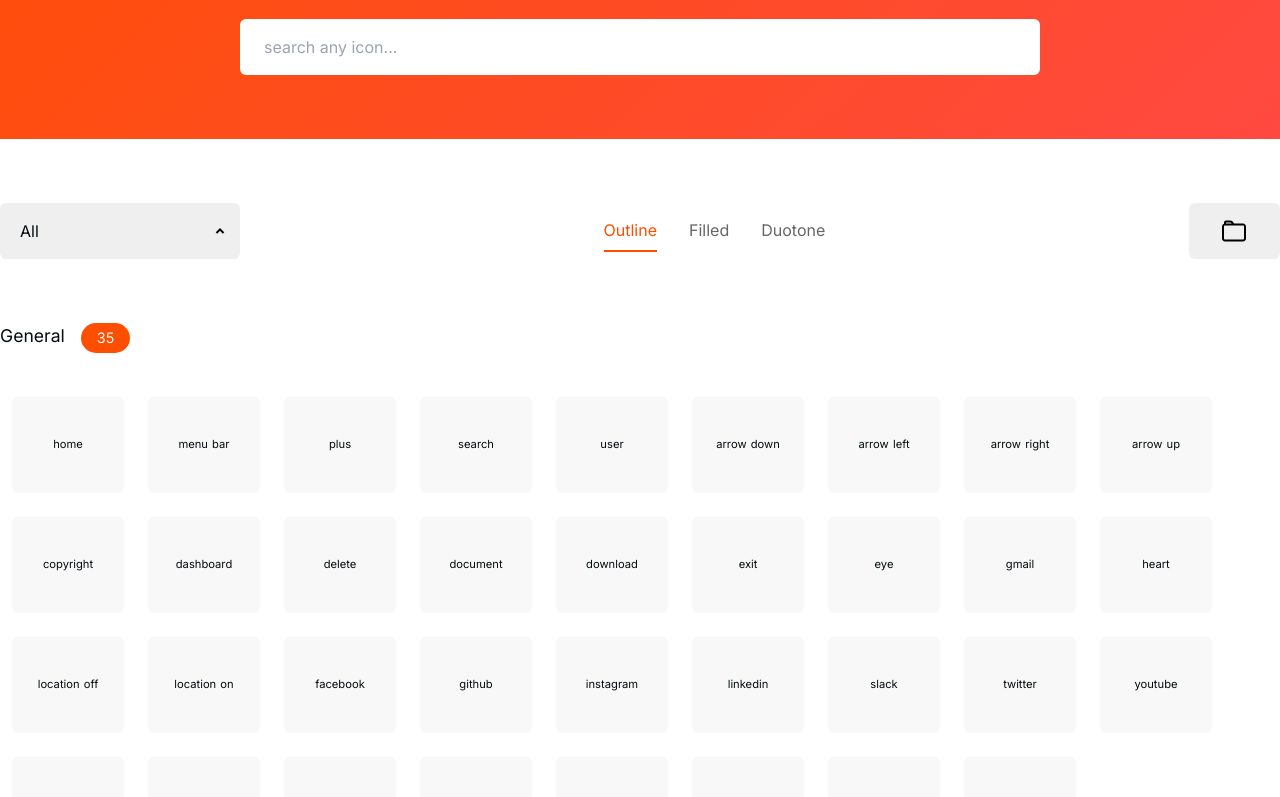
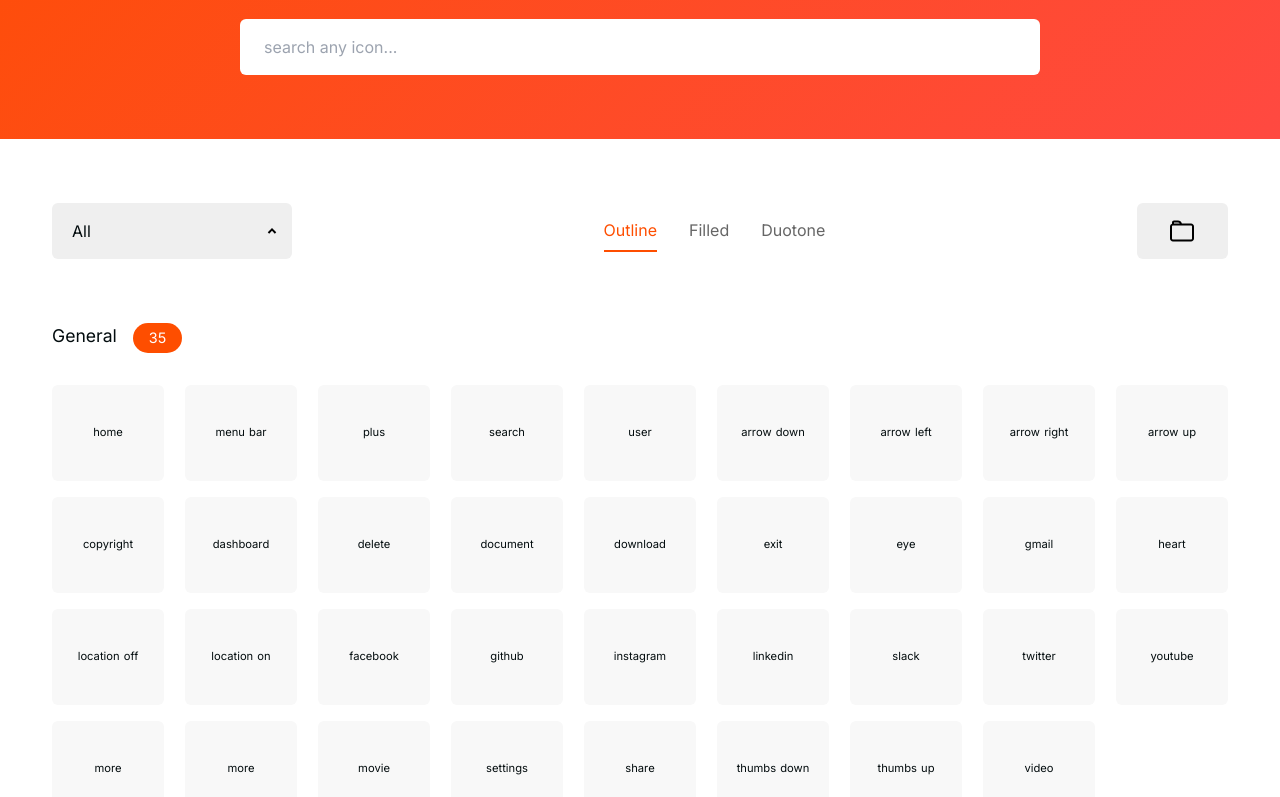
Before and after one commit to stunicons/stunicons.com, a Nuxt app: page / in a window 1280 px wide. Shown: the part 400-1197 px from the top of the page. Built offline with nearby package versions, Linux system fonts and the light colour scheme.

Commit message:
refactor: making icons fill the whole space

```diff
--- a/components/IconPack/Icon.vue
+++ b/components/IconPack/Icon.vue
@@ -47,7 +47,7 @@ export default {
 
 <style lang="scss" scoped>
 .icon-card{
-  @apply flex justify-center items-center rounded-md m-3;
+  @apply flex justify-center items-center rounded-md;
   background-color: $bg-secondary;
   width: 7rem;
   height:6rem;
--- a/pages/index.vue
+++ b/pages/index.vue
@@ -21,16 +21,19 @@
 
       </section>
 
-      <HeaderFilter @input="search" @openCollection="openCollection" />
-
+      <section class="header-filter flex justify-center ">
+        <section class="header-filter--wrapper maximum-width">
+          <HeaderFilter @input="search" @openCollection="openCollection" />
+        </section>
+      </section>
 
       <!-- icon pack list-->
-      <section class="icon-pack x-padding" v-for="iconGroup in icons" :key="iconGroup.categoryName">
-        <section class="center">
+      <section class="icon-pack flex justify-center" v-for="iconGroup in icons" :key="iconGroup.categoryName">
+        <section class="maximum-width flex flex-col">
           <div class="icon-pack--header">
             <icon-pack-header :heading="iconGroup.categoryName" :number="iconGroup.icons.length"/>
           </div>
-          <div class="icon-pack--icons" >
+          <div class="icon-pack--icons " >
             <icon
               v-for="icon in iconGroup.icons"
               :stored="inStoredIcons(icon.id)"
@@ -261,8 +264,10 @@ export default {
       }
 
       &--icons{
-        @apply flex flex-row flex-wrap justify-start;
-
+        display: grid;
+        grid-template-columns: repeat(auto-fill, 7rem);
+        grid-gap: 1rem;
+        justify-content: space-between;
       }
     }
   }
```
